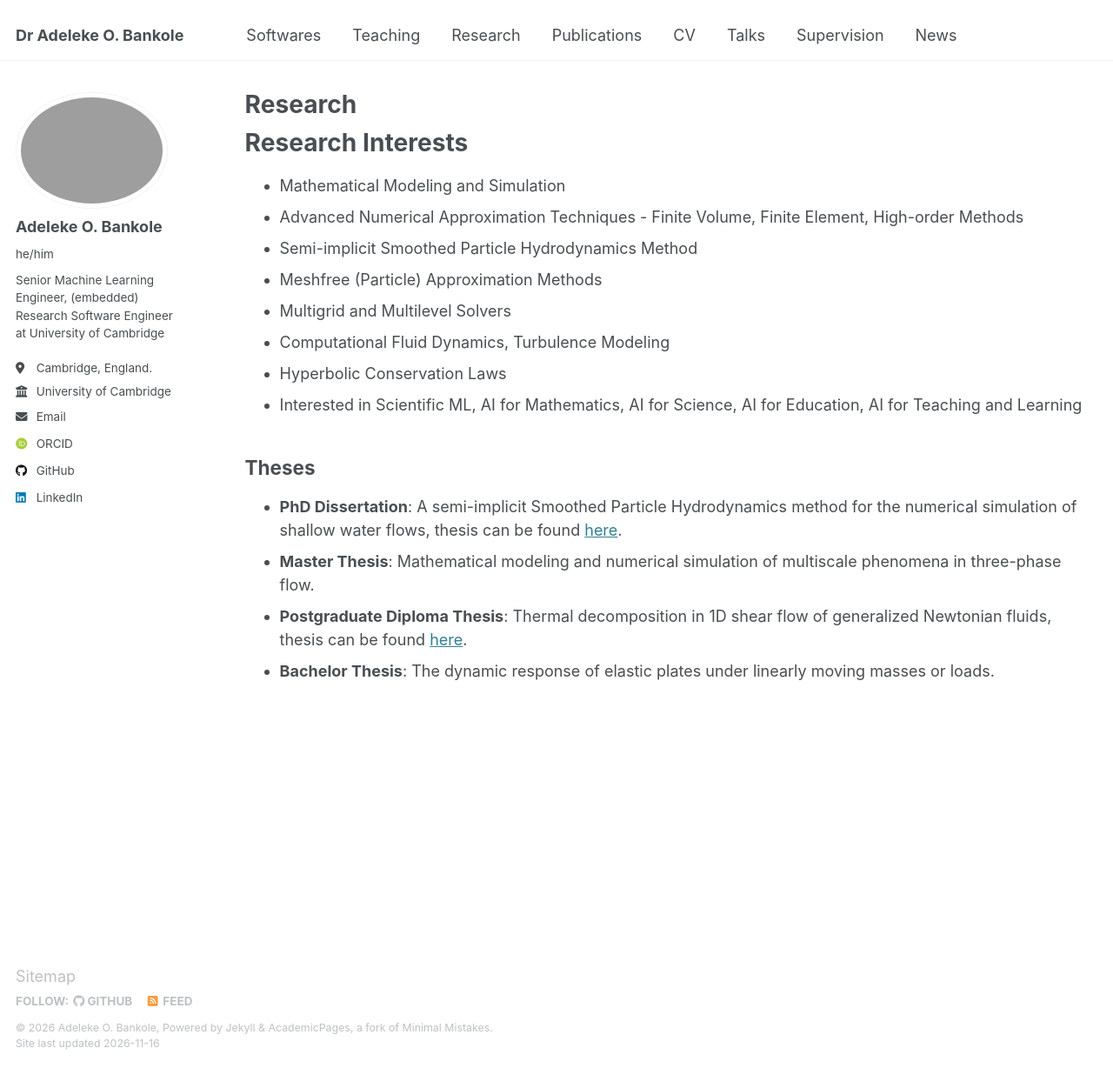
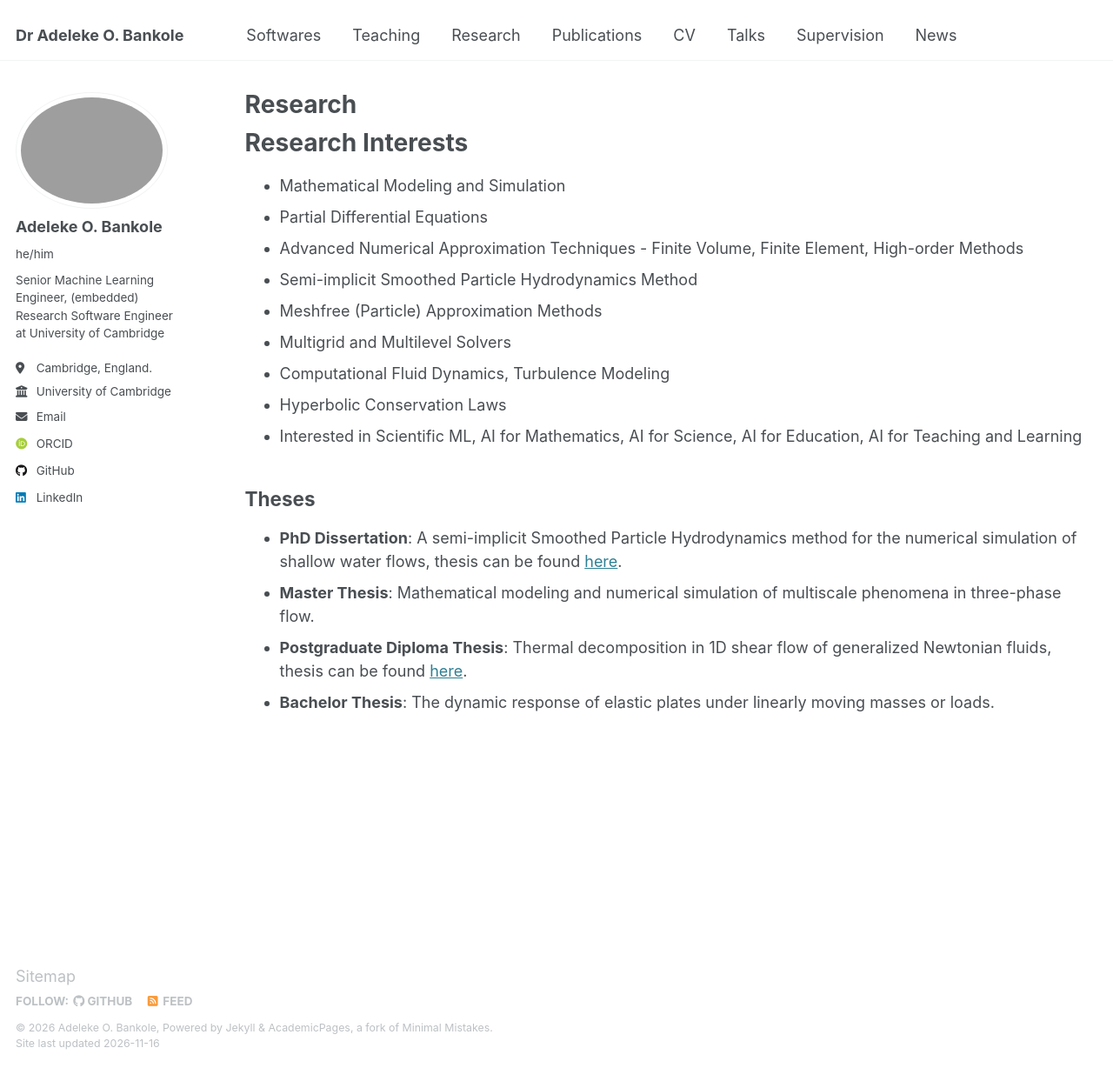
Before and after one commit to AdelekeBankole/adelekebankole.github.io, a Jekyll site: the page built from _research/research.md, in a window 1280 px wide and 1228 px high. Shown: the whole window at 87% size. Built offline with Jekyll 4.4.1, drawn with Linux system fonts in a browser that asks for light colours; some web fonts are replaced.

Commit message:
Update research interests

```diff
--- a/_research/research.md
+++ b/_research/research.md
@@ -7,6 +7,7 @@ author_profile: true
 Research Interests
 ======
 * Mathematical Modeling and Simulation
+* Partial Differential Equations
 * Advanced Numerical Approximation Techniques - Finite Volume, Finite Element, High-order Methods
 * Semi-implicit Smoothed Particle Hydrodynamics Method
 * Meshfree (Particle) Approximation Methods
```
